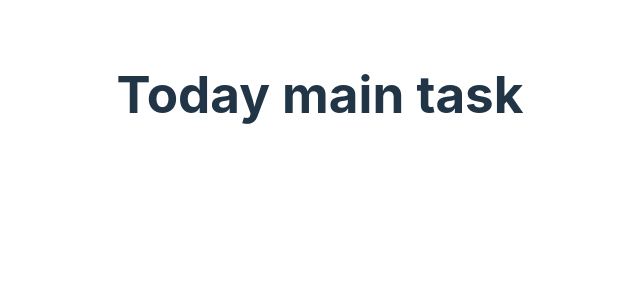
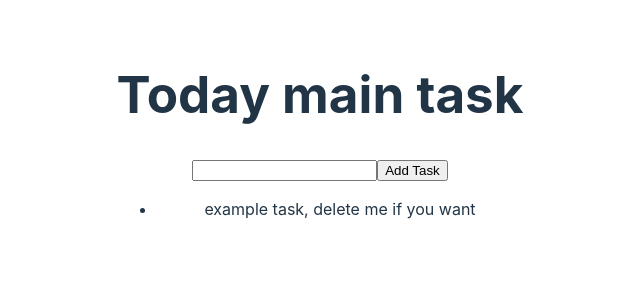
Before and after one commit to john-data-chen/scrum-dashboard, a React (Vite) app: page / in a window 1280 px wide. Shown: the top 300 px of the page, without its empty margins (320-960 px from the left). Built offline with nearby package versions, Linux system fonts and the light colour scheme.

Commit message:
add a prototype of to-do list

```diff
--- a/src/App.tsx
+++ b/src/App.tsx
@@ -1,12 +1,38 @@
-import './App.css'
+import './App.css';
+import TaskList from './components/TaskList';
+import { useState } from 'react';
+
+interface Task {
+  id: number;
+  text: string;
+}
+
+const initialTasks: Task[] = [
+  { id: 1, text: 'example task, delete me if you want' },
+];
 
 function App() {
+  const [tasks, setTasks] = useState(initialTasks);
+  const [newTaskTitle, setNewTaskTitle] = useState('');
+
+  const handleAddTask = () => {
+    const newTask : Task = {
+      id: tasks.length + 1,
+      text: newTaskTitle,
+    };
+    setTasks([...tasks, newTask]);
+    setNewTaskTitle('');
+  };
 
   return (
     <>
       <h1>Today main task</h1>
+      <input type="text" value={newTaskTitle} onChange={(e) => setNewTaskTitle(e.target.value)} />
+      <button onClick={handleAddTask}>Add Task</button>
+      <TaskList tasks={tasks} />
     </>
-  )
+  );
 }
 
-export default App
+
+export default App;
--- /dev/null
+++ b/src/components/TaskList.tsx
@@ -0,0 +1,22 @@
+import React from 'react';
+
+interface Task {
+  id: number;
+  text: string;
+}
+
+interface TaskListProps {
+  tasks: Task[];
+}
+
+const TaskList: React.FC<TaskListProps> = ({ tasks }) => {
+  return (
+    <ul>
+      {tasks.map((task) => (
+        <li key={task.id}>{task.text}</li>
+      ))}
+    </ul>
+  );
+};
+
+export default TaskList;
```
